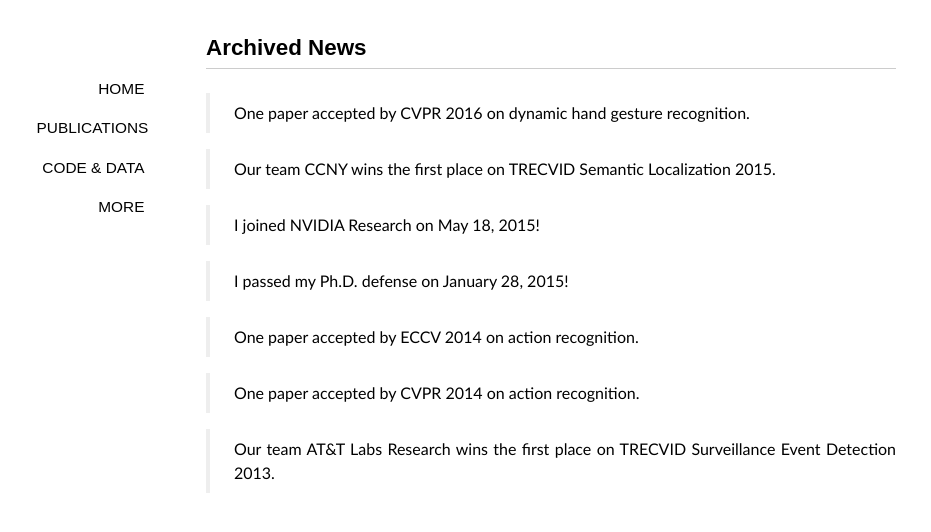
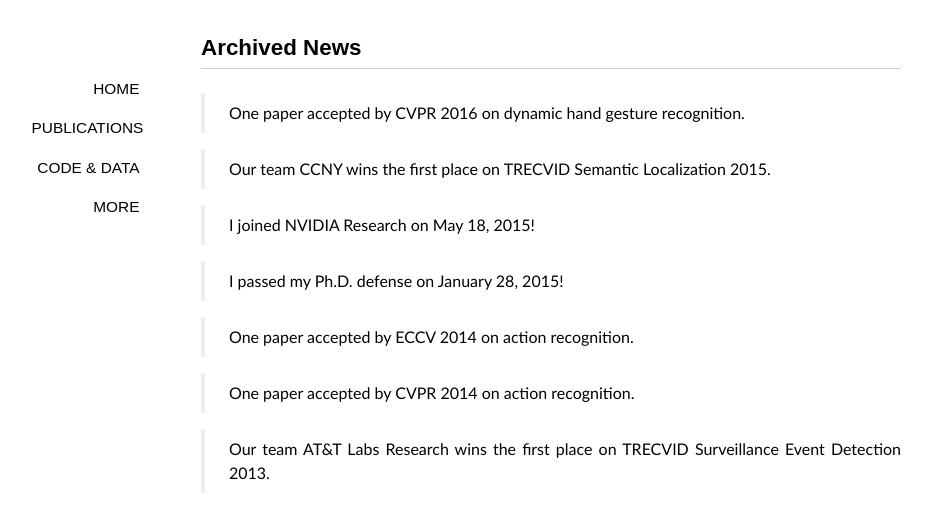
Before and after one commit to xiaodongyang/xiaodongyang.github.io, a Jekyll site: the page built from news.md, in a window 1280 px wide. Shown: the top 532 px of the page, without its empty margins (89-1020 px from the left). Built offline with Jekyll 4.4.1, drawn with Linux system fonts in a browser that asks for light colours; some web fonts are replaced.

Commit message:
Update style.css

```diff
--- a/media/css/style.css
+++ b/media/css/style.css
@@ -25,7 +25,7 @@
 blockquote{display:block;text-align:justify;border-left:4px solid #eeeeee;}
 blockquote{margin:1em 0em;padding-left:1.5em;}
 blockquote p{margin:0;padding:.5em 0;}
-#container{width:690px;margin:2em auto;display:block;padding:0 2em;}
+#container{width:700px;margin:2em auto;display:block;padding:0 2em;}
 .content{font-size:16px;line-height:24px;}
 .content h1{padding:.5em 0;}
 .content img{max-width:600px;display:block;margin:4px auto;-webkit-box-shadow:#999 1px 1px 4px;-moz-box-shadow:#999 1px 1px 4px;box-shadow:#999 1px 1px 4px;}
```
